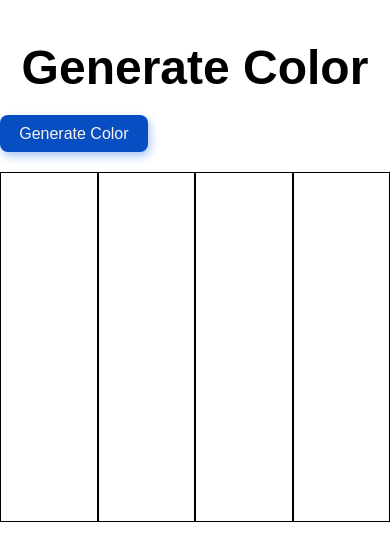
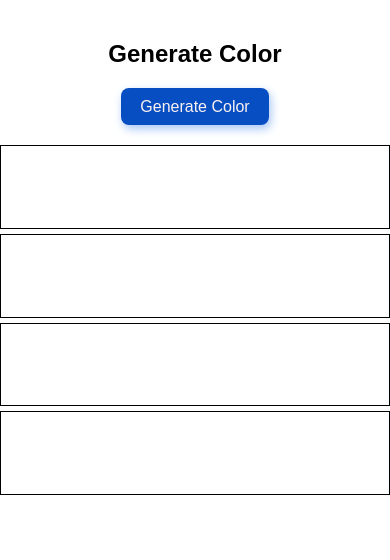
Before and after one commit to Dapo-f/color-generator, a plain HTML site: page index.html in a window 390 px wide. Drawn offline with Linux system fonts and the light colour scheme.

Commit message:
made card container responsive

```diff
--- a/index.css
+++ b/index.css
@@ -18,7 +18,7 @@ body {
 
 .main > h1 {
    text-align: center;
-   font-size: 3rem;
+   font-size: clamp(24px, 4vw, 2.5rem);
 }
 
 #container {
@@ -33,14 +33,15 @@ body {
 
 #btn {
     padding: 0.6em 1.2em;
-    font-size: 1rem;
+    font-size: clamp(16px, 3vw, 1rem);
     background-color: rgb(6, 78, 194);
     color: rgb(250, 241, 241);
     border-radius: 8px;
     border: none;
     box-shadow: 2px 4px 10px rgb(168, 198, 245);
     cursor: pointer;
-    width: fit-content;
+    max-width: fit-content;
+    margin: auto;
 }
 
 .text{
@@ -49,3 +50,10 @@ body {
     font-weight: bold;
     margin: auto auto;
 }
+
+@media (max-width: 780px) {
+    #container {
+        grid-template-columns: 1fr;
+        gap: 5px;
+    }
+}
```
